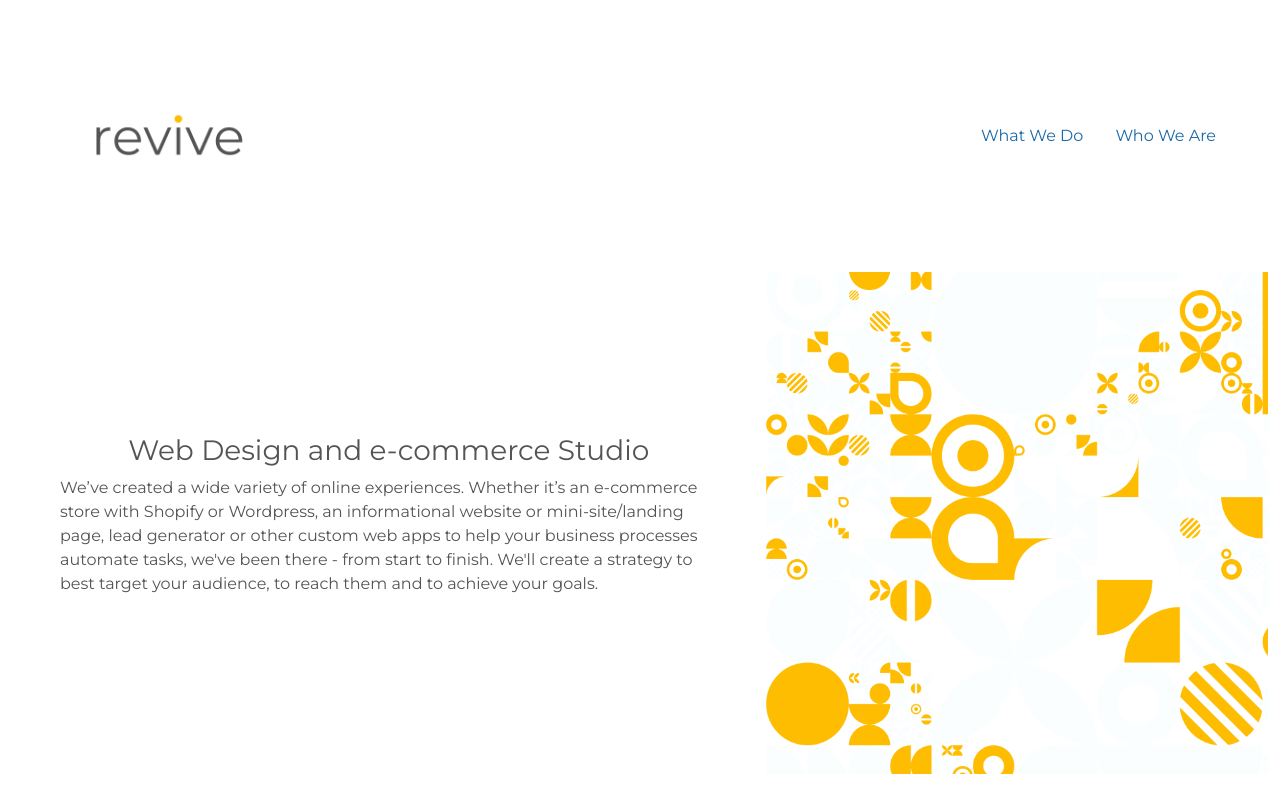
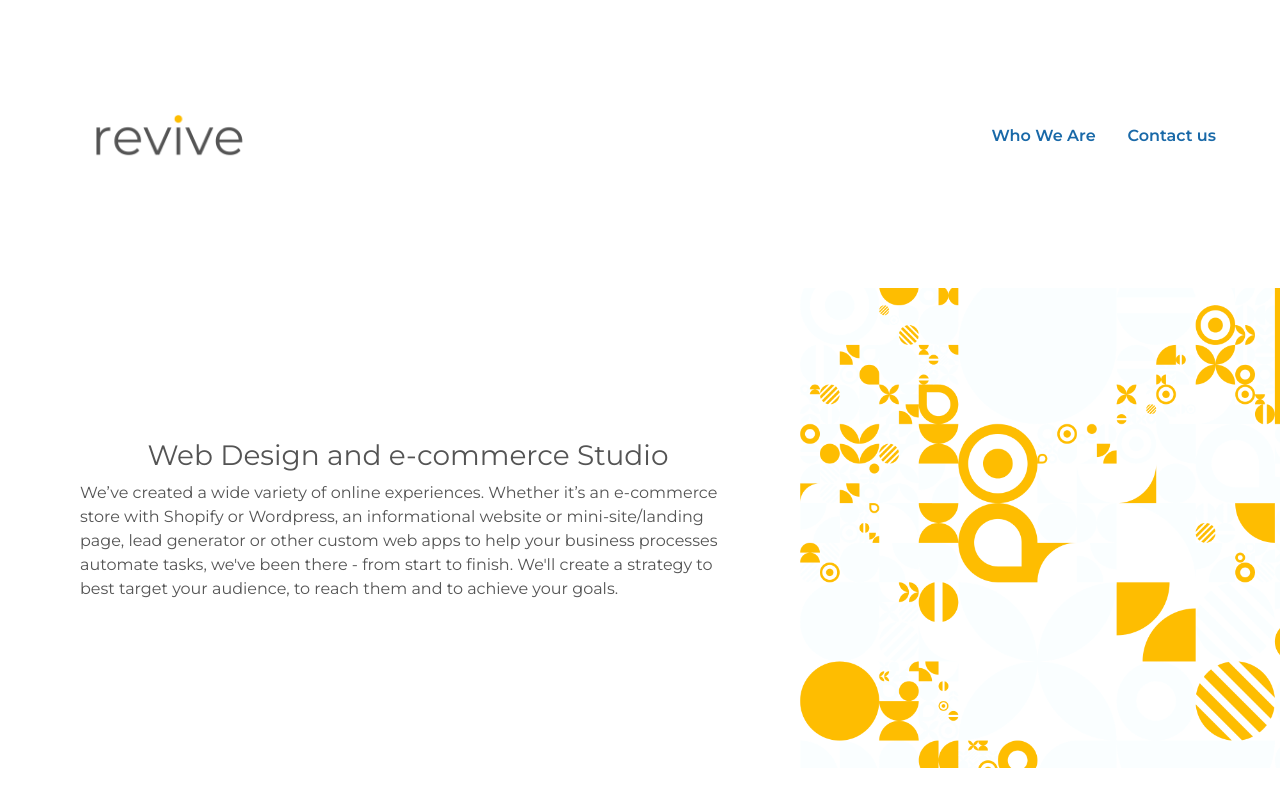
Before and after one commit to Sara-Alkhamri/revive, a React (Create React App) app: page / in a window 1280 px wide. Shown: the top 800 px of the page. Built offline with nearby package versions, Linux system fonts and the light colour scheme.

Commit message:
Moved services and clients components to Hero.js and updated links

```diff
--- a/src/App.css
+++ b/src/App.css
@@ -47,6 +47,7 @@ p {
 
 .nav-link {
   color: #1969a8;
+  font-weight: bold
 }
 
 .nav-container {
@@ -76,6 +77,17 @@ p {
 .container {
   /* display: flex; */
   margin-top: 3rem;
+}
+
+.hero-container {
+  display: flex;
+  align-items: center;
+  padding: 1rem 0 1rem 1rem;
+}
+
+.hero-div {
+  padding: 3rem 4rem;
+  text-align: left
 }
 
 .services-web {
@@ -129,6 +141,8 @@ p {
 }
 .footer-links a {
   text-decoration: none;
+font-weight: bold;
+color: #1969a8;
 }
 
 .nav ul {
--- a/src/App.js
+++ b/src/App.js
@@ -10,19 +10,19 @@ import Footer from "./components/Footer";
 
 function App() {
   return (
-    <BrowserRouter className="App">
+    <div className="App">
       <Nav />
-      <Hero />
-      {/* <Switch>
-        <Route path="/about" component={About} />
-
-        <Route path="/services" component={Services} />
-      </Switch> */}
-      <Services />
-      <Clients />
-      {/* <Contact /> */}
+      <Route exact path="/">
+        <Hero />
+      </Route>
+      <Route exact path="/about">
+        <About />
+      </Route>
+      <Route exact path="/contact">
+        <Contact />
+      </Route>
       <Footer />
-    </BrowserRouter>
+    </div>
   );
 }
 
--- a/src/components/Footer.js
+++ b/src/components/Footer.js
@@ -8,7 +8,7 @@ export default function Footer() {
       <div className="footer-links">
         <Link to="/">Home</Link>
         <Link to="/about">Who We Are</Link>
-        <Link to="/services">What We Do</Link>
+        <Link to="/contact">Contact us</Link>
       </div>
       <p className="footer-p">© Revive Labs, LLC. all rights reserved</p>
     </div>
--- a/src/components/Hero.js
+++ b/src/components/Hero.js
@@ -1,11 +1,14 @@
 import React from "react";
 import hero from "../hero-image2.png";
+import Services from "./Services"
+import Clients from "../pages/clients"
 
 export default function Hero() {
   return (
-    <div className="container-fluid">
+    <div className="">
       {/* <h1>Bring Your Ideas to Life</h1> */}
-      <div className="hero">
+      <div className="hero-container">
+        <div className="hero-div">
           <h3 className="text-center">Web Design and e-commerce Studio</h3>
           <p>
             We’ve created a wide variety of online experiences. Whether it’s an
@@ -18,9 +21,11 @@ export default function Hero() {
         </div>
 
         <img src={hero} alt="hero image" className="img-fluid" />
-
-
-
+      </div>
+      <div>
+        <Services />
+        <Clients />
+      </div>
     </div>
   );
 }
--- a/src/components/Nav.js
+++ b/src/components/Nav.js
@@ -1,25 +1,31 @@
 import React from "react";
 import logo from "../revive (20).png";
-import { Link } from "react-router-dom";
+import { Link, Route, Switch } from "react-router-dom";
+import Contcat from "./Contact"
 
 export default function Nav() {
   return (
     <div className="nav-container navbar-expand-sm navbar-dark px-sm-5">
+
       <Link to="/">
         <img src={logo} alt="revive logo" className="img-fluid" style={{ width: '15rem' }} />
       </Link>
       <ul className="nav">
         <li className="nav-item">
-          <Link to="/services" className="nav-link">
-            What We Do
-          </Link>
-        </li>
-        <li className="nav-item">
           <Link to="/about" className="nav-link">
             Who We Are
           </Link>
         </li>
+        <li className="nav-item">
+
+          <Link to="/contact" className="nav-link">
+            Contact us
+          </Link>
+
+        </li>
       </ul>
+
+
     </div>
   );
 }
--- a/src/index.js
+++ b/src/index.js
@@ -3,10 +3,14 @@ import ReactDOM from 'react-dom';
 import './index.css';
 import App from './App';
 import reportWebVitals from './reportWebVitals';
+import { BrowserRouter, Route, Switch } from 'react-router-dom';
 
 ReactDOM.render(
   <React.StrictMode>
-    <App />
+    <BrowserRouter>
+      <App />
+    </BrowserRouter>
+
   </React.StrictMode>,
   document.getElementById('root')
 );
```
Lines whose indentation alone changed are shown as unchanged.
